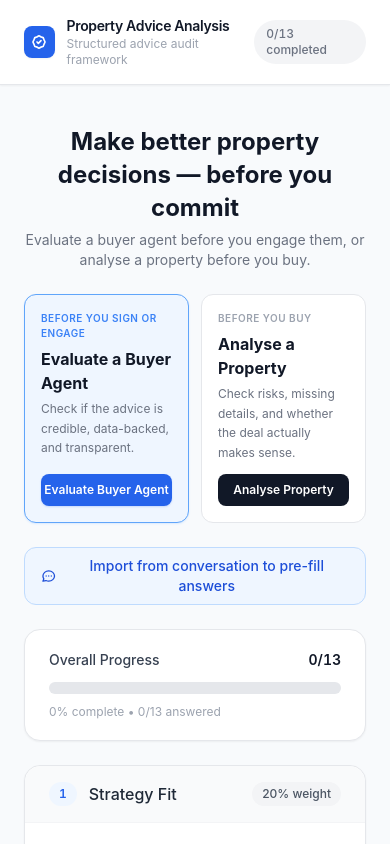
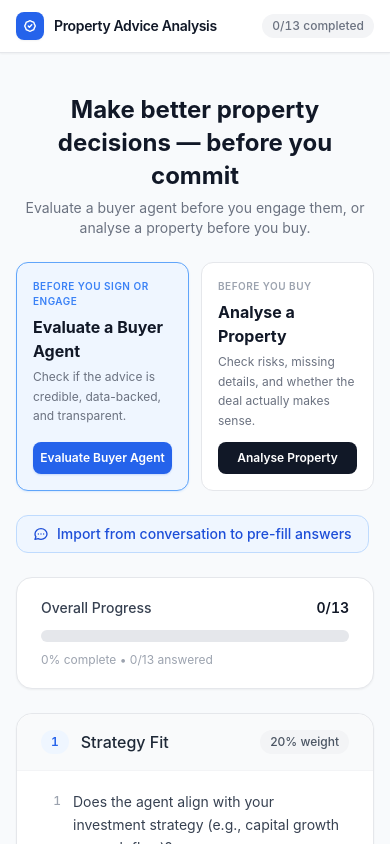
Before and after one commit to rakeshpawali1984-png/property-advice-validator, a Next.js app: page / in a window 390 px wide. Shown: the top 844 px of the page. Built offline with nearby package versions, Linux system fonts and the light colour scheme.

Commit message:
fix: responsive layout pass — score hero, comparison, header, page padding

```diff
--- a/app/page.tsx
+++ b/app/page.tsx
@@ -123,20 +123,20 @@ export default function Home() {
     <div className="min-h-screen bg-[#F8FAFC]">
       {/* Header */}
       <header className="border-b border-gray-200 bg-white/90 backdrop-blur-sm sticky top-0 z-10 shadow-sm">
-        <div className="max-w-3xl mx-auto px-6 py-4 flex items-center justify-between">
-          <div className="flex items-center gap-3">
-            <div className="w-8 h-8 rounded-lg bg-blue-600 flex items-center justify-center shadow-sm">
-              <svg className="w-4 h-4 text-white" fill="none" stroke="currentColor" viewBox="0 0 24 24" strokeWidth={2.5}>
+        <div className="max-w-3xl mx-auto px-4 sm:px-6 py-3 flex items-center justify-between gap-3">
+          <div className="flex items-center gap-2.5 min-w-0">
+            <div className="w-7 h-7 sm:w-8 sm:h-8 rounded-lg bg-blue-600 flex items-center justify-center shadow-sm shrink-0">
+              <svg className="w-3.5 h-3.5 sm:w-4 sm:h-4 text-white" fill="none" stroke="currentColor" viewBox="0 0 24 24" strokeWidth={2.5}>
                 <path strokeLinecap="round" strokeLinejoin="round" d="M9 12l2 2 4-4M7.835 4.697a3.42 3.42 0 001.946-.806 3.42 3.42 0 014.438 0 3.42 3.42 0 001.946.806 3.42 3.42 0 013.138 3.138 3.42 3.42 0 00.806 1.946 3.42 3.42 0 010 4.438 3.42 3.42 0 00-.806 1.946 3.42 3.42 0 01-3.138 3.138 3.42 3.42 0 00-1.946.806 3.42 3.42 0 01-4.438 0 3.42 3.42 0 00-1.946-.806 3.42 3.42 0 01-3.138-3.138 3.42 3.42 0 00-.806-1.946 3.42 3.42 0 010-4.438 3.42 3.42 0 00.806-1.946 3.42 3.42 0 013.138-3.138z" />
               </svg>
             </div>
-            <div>
-              <h1 className="text-sm font-semibold text-gray-900 tracking-tight">Property Advice Analysis</h1>
-              <p className="text-xs text-gray-400">Structured advice audit framework</p>
+            <div className="min-w-0">
+              <h1 className="text-sm font-semibold text-gray-900 tracking-tight truncate">Property Advice Analysis</h1>
+              <p className="text-xs text-gray-400 hidden sm:block">Structured advice audit framework</p>
             </div>
           </div>
           {view === 'questionnaire' && (
-            <span className="text-xs font-medium text-gray-500 bg-gray-100 px-3 py-1.5 rounded-full tabular-nums">
+            <span className="text-xs font-medium text-gray-500 bg-gray-100 px-2.5 py-1 rounded-full tabular-nums whitespace-nowrap shrink-0">
               {answeredCount}/{totalQuestions} completed
             </span>
           )}
@@ -144,7 +144,7 @@ export default function Home() {
       </header>
 
       {/* Extra bottom padding when ComparisonBar is visible */}
-      <main className={`max-w-3xl mx-auto px-6 py-10 ${saved.length > 0 && view !== 'comparison' ? 'pb-24' : ''}`}>
+      <main className={`max-w-3xl mx-auto px-4 sm:px-6 py-10 ${saved.length > 0 && view !== 'comparison' ? 'pb-24' : ''}`}>
         {view === 'comparison' ? (
           <ComparisonView
             saved={saved}
@@ -307,7 +307,7 @@ export default function Home() {
         )}
       </main>
 
-      <footer className={`max-w-3xl mx-auto px-6 py-6 flex items-center justify-center border-t border-gray-100 mt-4 ${saved.length > 0 && view !== 'comparison' ? 'mb-16' : ''}`}>
+      <footer className={`max-w-3xl mx-auto px-4 sm:px-6 py-6 flex items-center justify-center border-t border-gray-100 mt-4 ${saved.length > 0 && view !== 'comparison' ? 'mb-16' : ''}`}>
         <a href="/privacy" className="text-xs text-gray-400 hover:text-gray-600 transition-colors duration-150 underline underline-offset-2">
           Privacy Policy
         </a>
--- a/components/ComparisonView.tsx
+++ b/components/ComparisonView.tsx
@@ -248,7 +248,8 @@ export default function ComparisonView({ saved, onRemove, onRename, onBack, onCl
       )}
 
       {/* Property header cards */}
-      <div className={`grid gap-3 ${n === 3 ? 'grid-cols-3' : n === 2 ? 'grid-cols-2' : 'grid-cols-1'}`}>
+      <div className="overflow-x-auto">
+        <div className={`grid gap-3 ${n === 3 ? 'grid-cols-3 min-w-[480px]' : n === 2 ? 'grid-cols-2' : 'grid-cols-1 sm:grid-cols-2'}`}>
         {saved.map((p, idx) => {
           const isWinner = scoreBest === idx
           const flagCount = p.propertyData?.flags?.length ?? 0
@@ -316,12 +317,13 @@ export default function ComparisonView({ saved, onRemove, onRename, onBack, onCl
             </button>
           </div>
         )}
+        </div>
       </div>
 
       {/* Comparison table */}
-      <div className="rounded-2xl border border-gray-200 shadow-sm overflow-clip bg-white">
+      <div className="rounded-2xl border border-gray-200 shadow-sm bg-white overflow-hidden">
         <div className="overflow-x-auto overflow-y-auto max-h-[70vh]">
-          <table className="w-full min-w-[400px] border-collapse">
+          <table className="w-full min-w-[360px] border-collapse">
             <thead>
               <tr className="bg-gray-50 border-b border-gray-200">
                 <th className="sticky top-0 z-10 bg-gray-50 px-4 py-3 text-left min-w-[120px]" />
@@ -496,7 +498,7 @@ export default function ComparisonView({ saved, onRemove, onRename, onBack, onCl
       </div>
 
       {/* Legend */}
-      <div className="flex items-center gap-5 justify-center text-xs text-gray-400">
+      <div className="flex flex-wrap items-center gap-x-5 gap-y-2 justify-center text-xs text-gray-400">
         <span className="flex items-center gap-1.5">
           <span className="inline-block w-3 h-3 rounded bg-green-50 border border-green-200" />
           Best in comparison
--- a/components/Results.tsx
+++ b/components/Results.tsx
@@ -98,12 +98,12 @@ export default function Results({ result, conversationText, onReset, onResetToCo
       </div>
 
       {/* Score hero */}
-      <div className={`rounded-2xl border-2 ${config.border} ${config.gradient} p-8 text-center shadow-md`}>
+      <div className={`rounded-2xl border-2 ${config.border} ${config.gradient} p-5 sm:p-8 text-center shadow-md`}>
         <div className="mb-2">
-          <span className={`text-8xl font-extrabold ${config.scoreColor} tabular-nums tracking-tight`}>
+          <span className={`text-5xl sm:text-8xl font-extrabold ${config.scoreColor} tabular-nums tracking-tight`}>
             {result.finalScore}
           </span>
-          <span className="text-gray-400 text-2xl font-light ml-1">/100</span>
+          <span className="text-gray-400 text-lg sm:text-2xl font-light ml-1">/100</span>
         </div>
         <div className="flex items-center justify-center gap-2 mb-2 flex-wrap">
           <div className={`inline-flex items-center px-4 py-1.5 rounded-full text-sm font-semibold bg-white/80 ${config.color} border ${config.border}`}>
```
